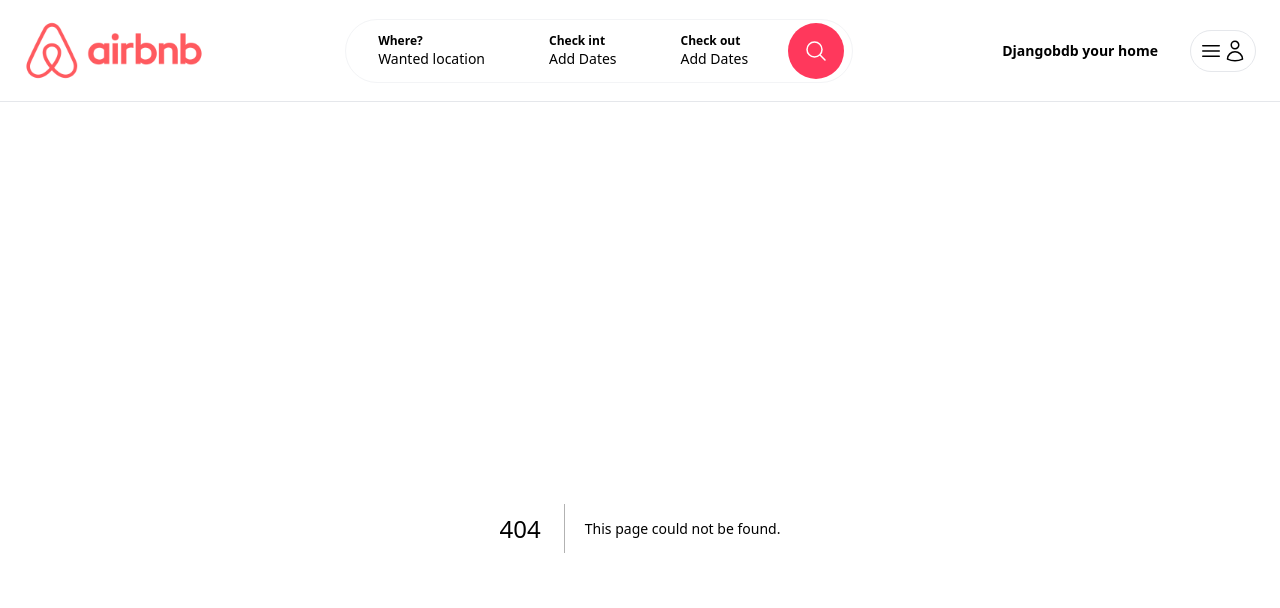
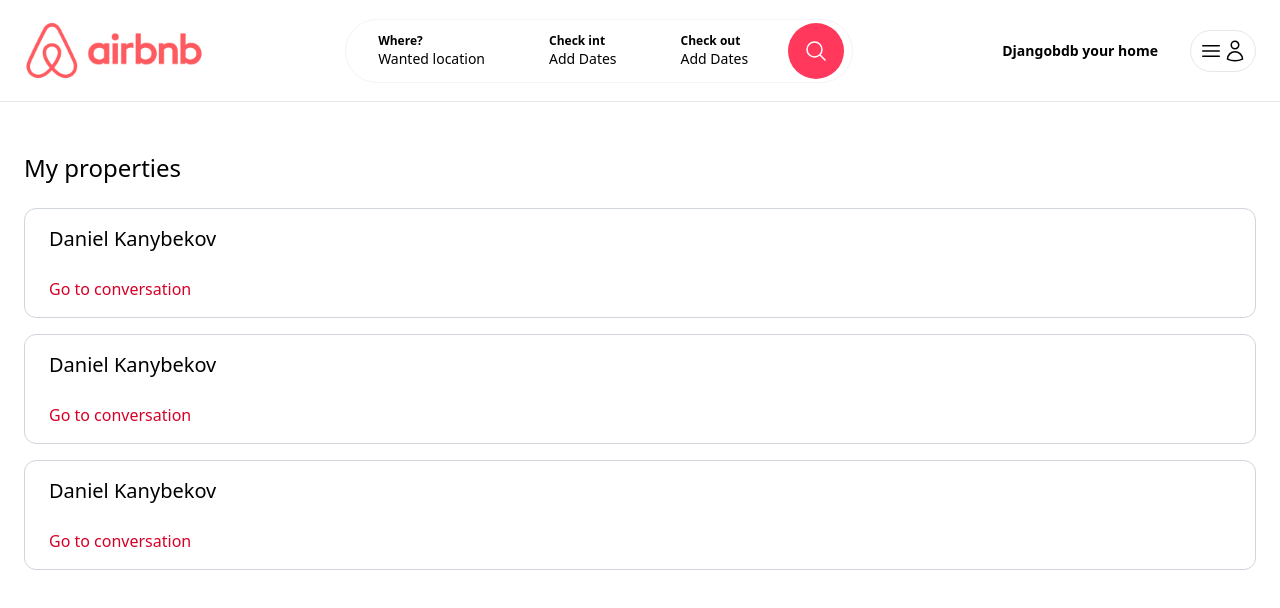
Before and after one commit to MeyiGi/airbnb-clone-frontend, a Next.js app: page /inbox in a window 1280 px wide. Before the commit this address had no page. Shown: the top 608 px of the page. Built offline with nearby package versions, Linux system fonts and the light colour scheme.

Commit message:
feat: inbox page added

```diff
--- /dev/null
+++ b/app/components/inbox/Conversations.tsx
@@ -0,0 +1,9 @@
+export default function Conversation() {
+    return (
+        <div className="px-6 py-4 cursor-pointer border border-gray-300 rounded-xl">
+            <p className="mb-6 text-xl">Daniel Kanybekov</p>
+
+            <p className="text-[#d50027]">Go to conversation</p>
+        </div>
+    )
+}
--- /dev/null
+++ b/app/inbox/page.tsx
@@ -0,0 +1,12 @@
+import Conversation from "../components/inbox/Conversations";
+
+export default function InboxPage() {
+  return (
+    <main className="max-w-[1500px] mx-auto px-6 pb-6 space-y-4">
+      <h1 className="my-6 mb-6 text-2xl">My properties</h1>
+      <Conversation />
+      <Conversation />
+      <Conversation />
+    </main>
+  );
+}
```
